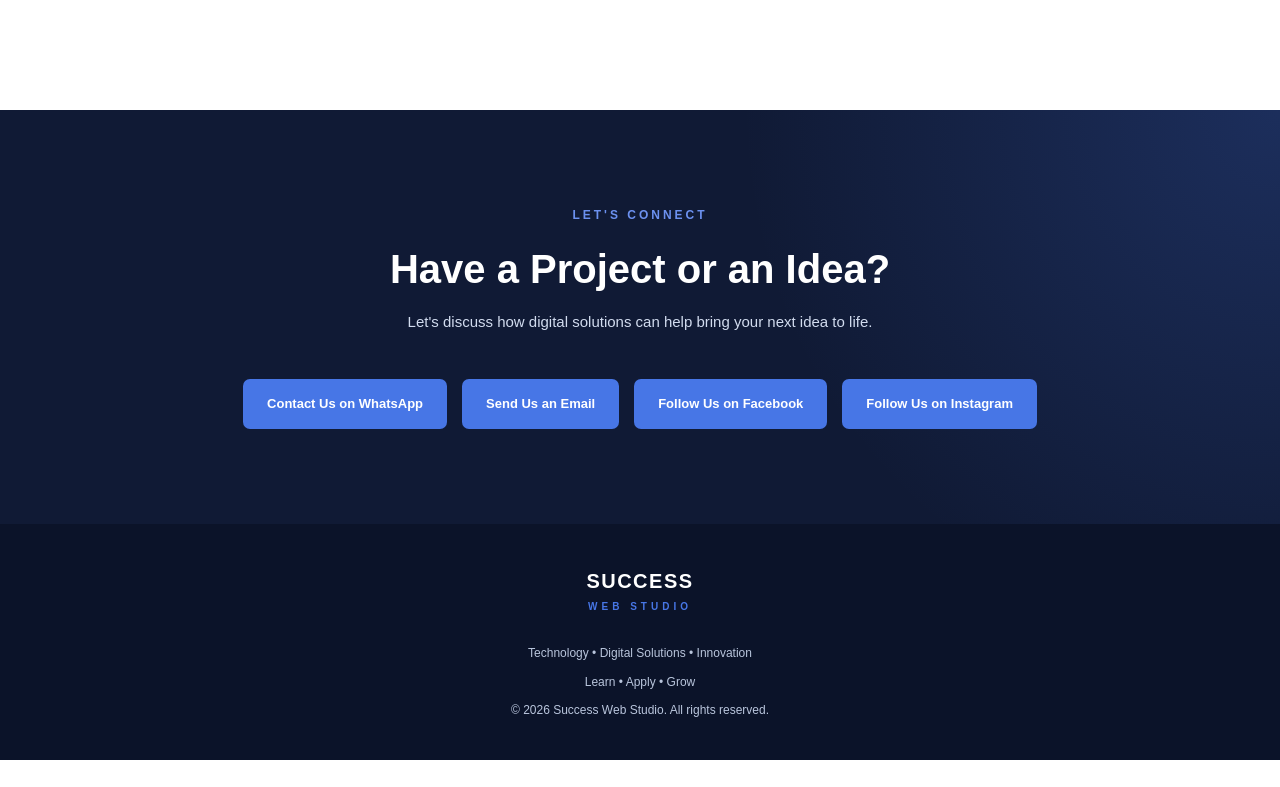
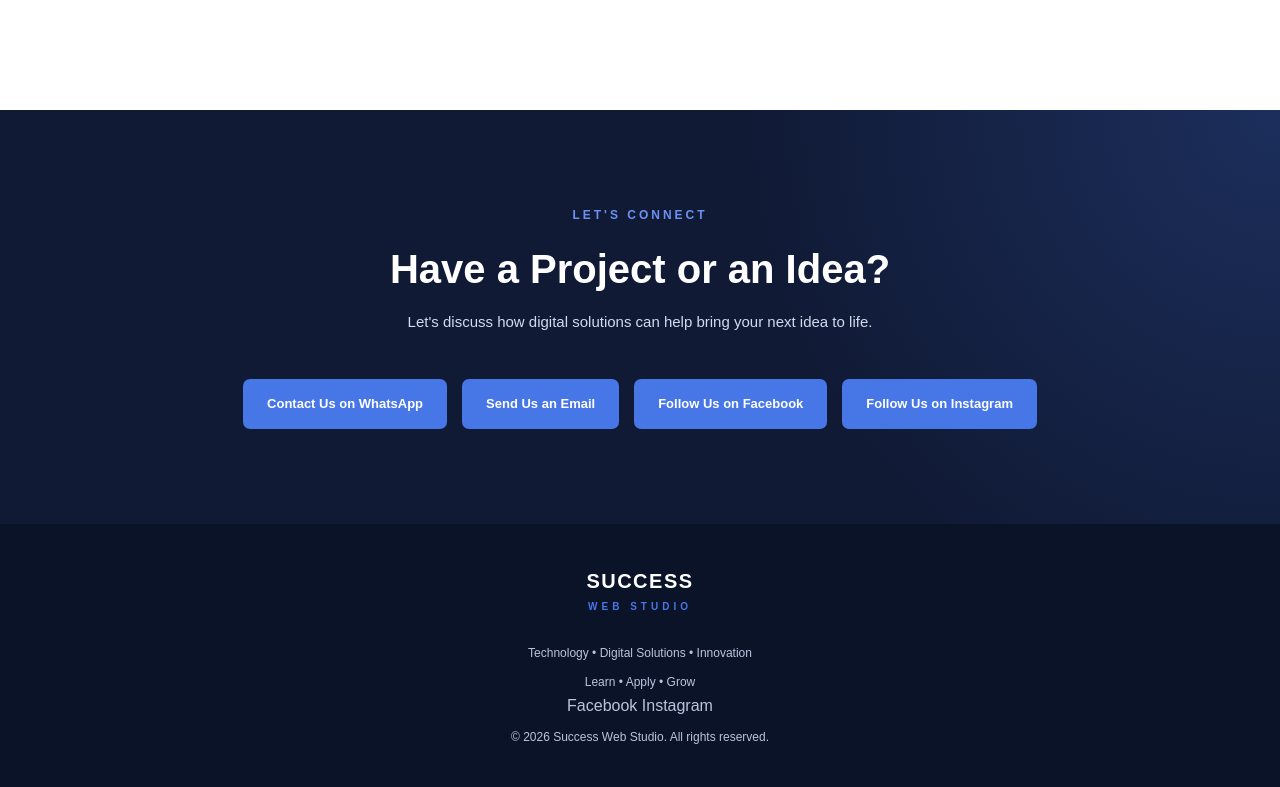
Before and after one commit to successokorie102-blip/success-web-studio, a plain HTML site: page index.html in a window 1280 px wide. Shown: the part 3827-4614 px from the top of the page. Before the commit the page ends 4587 px from the top, so only its background shows below. Drawn offline with Linux system fonts and the light colour scheme.

Commit message:
Update index.html

```diff
--- a/index.html
+++ b/index.html
@@ -248,8 +248,17 @@
 
   <p>Technology • Digital Solutions • Innovation</p>
   <p>Learn • Apply • Grow</p>
-  <p>© 2026 Success Web Studio. All rights reserved.</p>
+
+  <div class="social-links">
+    <a href="https://www.facebook.com/share/19wMbPurdn/"
+       target="_blank" rel="noopener noreferrer">Facebook</a>
+
+    <a href="https://www.instagram.com/successwebstudio_/"
+       target="_blank" rel="noopener noreferrer">Instagram</a>
+  </div>
+  <p class="copyright">
+    © 2026 Success Web Studio. All rights reserved.
+  </p>
 </footer>
-
 </body>
 </html>
```
